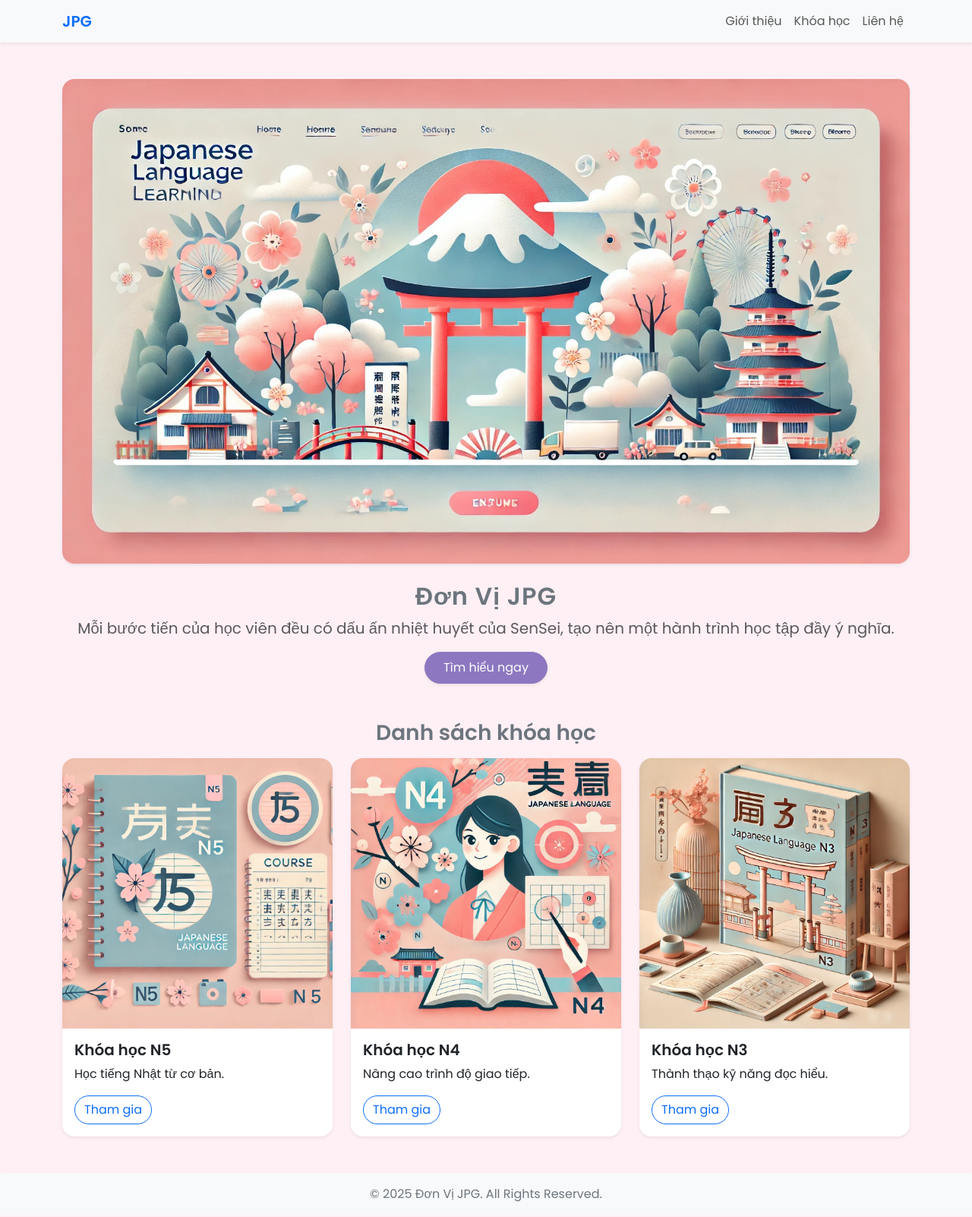
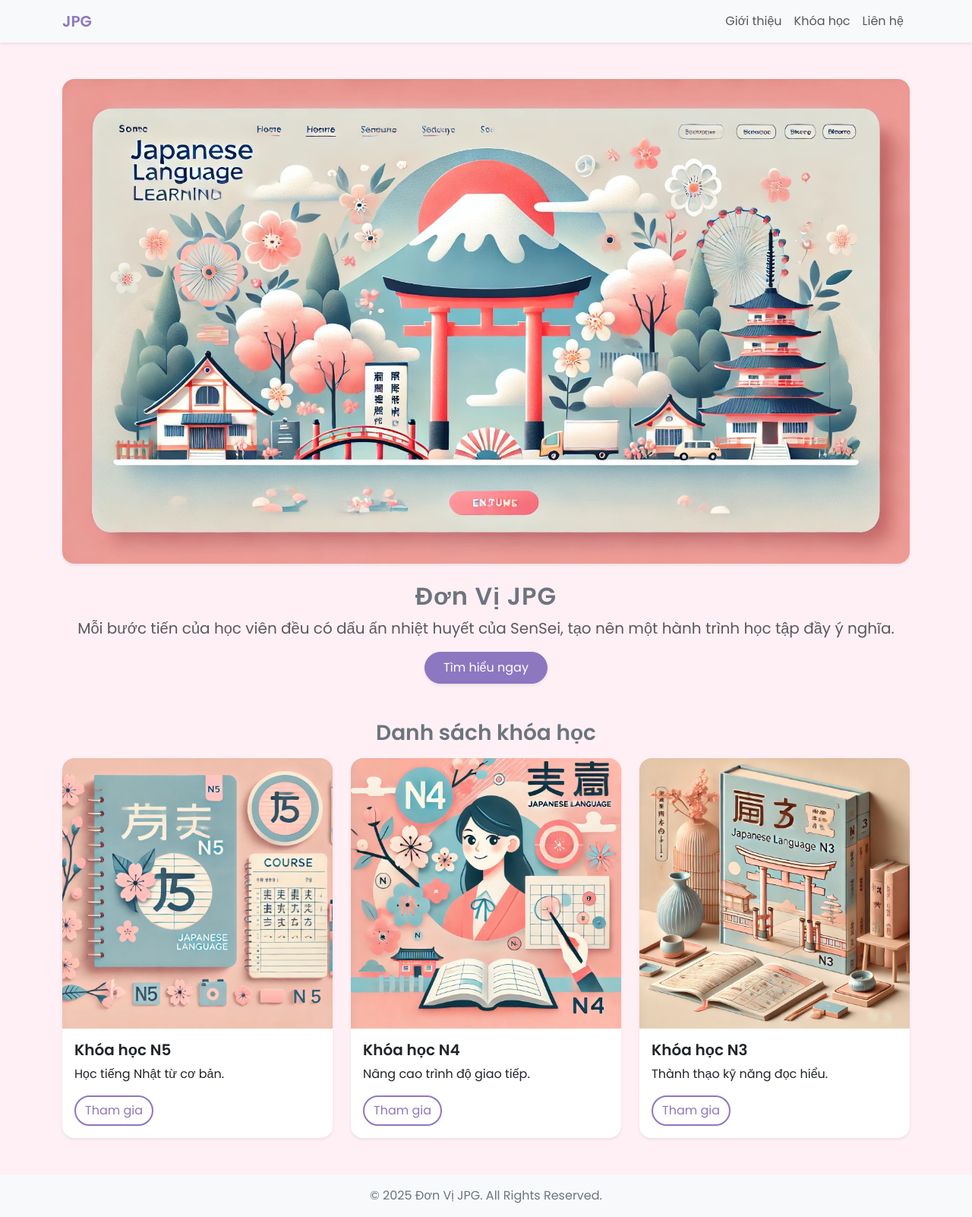
Before and after one commit to Nguyenthanhphat9991/JP, a React (Create React App) app: page / in a window 1280 px wide. Shown: the whole page at 76% size. Built offline with nearby package versions, Linux system fonts and the light colour scheme.

Commit message:
update test deploy

```diff
--- a/package.json
+++ b/package.json
@@ -2,7 +2,7 @@
   "name": "jp",
   "version": "0.1.0",
   "private": true,
-  "homepage": "https://nguyenthanhphat9991.github.io",
+  "homepage": "https://nguyenthanhphat9991.github.io/jp",
   "dependencies": {
     "@testing-library/dom": "^10.4.0",
     "@testing-library/jest-dom": "^6.6.3",
--- a/src/App.css
+++ b/src/App.css
@@ -1,3 +1,9 @@
+html, body {
+  height: 100%;
+  margin: 0;
+  padding: 0;
+}
+
 .App {
   text-align: center;
 }
@@ -42,12 +48,12 @@
   flex-direction: column;
   min-height: 100vh;
 }
-.app-container > *:not(:last-child) {
+
+.main-content {
   flex: 1;
 }
 
 
 footer {
-  padding: 10px;
-  /* ... */
+  margin-top: auto;
 }
--- a/src/App.js
+++ b/src/App.js
@@ -1,5 +1,4 @@
 import React from "react";
-import "bootstrap/dist/css/bootstrap.min.css";
 import { BrowserRouter as Router, Route, Routes } from "react-router-dom";
 import Home from "./pages/Home";
 import CourseDetail from "./pages/CourseDetail";
@@ -7,21 +6,39 @@ import LessonDetail from "./pages/LessonDetail";
 import Navbar from "./components/Navbar";
 import Footer from "./components/Footer";
 import LessonContent from "./pages/LessonContent";
-import 'bootstrap/dist/css/bootstrap.min.css';
-import QuizPage from "./pages/QuizPage"; // Giả sử bạn có 1 trang QuizPage
+import QuizPage from "./pages/QuizPage";
+
+import "./App.css";
+import "bootstrap/dist/css/bootstrap.min.css";
 
 const App = () => {
   return (
     <Router>
+      {/* .app-container bọc trực tiếp Navbar, main-content, Footer */}
+      <div className="app-container">
         <Navbar />
+
+        <div className="main-content">
           <Routes>
             <Route path="/" element={<Home />} />
             <Route path="/courses/:id" element={<CourseDetail />} />
-        <Route path="/courses/:courseId/:categoryId/lessons" element={<LessonDetail />} />
-        <Route path="/courses/:courseId/categories/:categoryId/lessons/:lessonId/lesson-content" element={<LessonContent />} />
-        <Route path="/courses/:courseId/categories/1/lessons/:lessonId/quiz" element={<QuizPage />} />
+            <Route
+              path="/courses/:courseId/:categoryId/lessons"
+              element={<LessonDetail />}
+            />
+            <Route
+              path="/courses/:courseId/categories/:categoryId/lessons/:lessonId/lesson-content"
+              element={<LessonContent />}
+            />
+            <Route
+              path="/courses/:courseId/categories/1/lessons/:lessonId/quiz"
+              element={<QuizPage />}
+            />
           </Routes>
+        </div>
+
         <Footer />
+      </div>
     </Router>
   );
 };
--- a/src/components/Flashcard.css
+++ b/src/components/Flashcard.css
@@ -74,7 +74,7 @@ h2 {
     text-align: center;
     color: #333;
     /* Nền hồng nhạt */
-    background: #8D77C0;
+    background: #FFEAF0;
     display: flex;
     flex-direction: column;
     justify-content: center;
@@ -104,7 +104,7 @@ h2 {
 /* Tiêu đề (từ vựng) */
 .flashcard-front h3 {
     margin-bottom: 0.5rem;
-    color: #fff;
+    color: #B53B5A;
     /* Màu hồng đậm hơn chữ thường */
     font-weight: 600;
 }
--- a/src/components/Flashcard.js
+++ b/src/components/Flashcard.js
@@ -1,28 +1,27 @@
-// Flashcard.jsx (hoặc đặt chung trong file)
+// Flashcard.js
 import React from "react";
 import "bootstrap/dist/css/bootstrap.min.css";
 import "./Flashcard.css";
 
-const Flashcard = ({ word, kanji, meaning, example, image }) => {
-
+const Flashcard = ({ word, kanji, meaning, image }) => {
   return (
-        <div className="flashcard">
+    <div className="flashcard minimal">
       <div className="flashcard-inner">
         {/* Mặt trước */}
         <div className="flashcard-front">
-                    <h3>
-                        {word} {kanji && `(${kanji})`}
-                    </h3>
-                    <p>
-                        <strong>Ý nghĩa:</strong> <i>{meaning}</i>
-                    </p>
-                    <p className="example">
-                        <strong>Ví dụ:</strong> <i dangerouslySetInnerHTML={{ __html: example }}></i>
-                    </p>
+          {/* Từ vựng */}
+          <h2 className="flashcard-word">{word}</h2>
+
+          {/* Kanji (nếu có) */}
+          {kanji && <p className="flashcard-kanji">{kanji}</p>}
+
+          {/* Nghĩa, nhưng KHÔNG có chữ “Ý nghĩa:” */}
+          <p className="flashcard-meaning">{meaning}</p>
         </div>
-                {/* Mặt sau */}
+
+        {/* Mặt sau (ảnh minh hoạ) */}
         <div className="flashcard-back">
-                    {/* Gọi ảnh từ /images/ + image */}
+          {/* Gọi ảnh từ thư mục /public/images/ */}
           <img src={`/images/${image}`} alt={word} />
         </div>
       </div>
--- a/src/components/Navbar.js
+++ b/src/components/Navbar.js
@@ -5,7 +5,13 @@ const Navbar = () => {
   return (
     <nav className="navbar navbar-expand-lg navbar-light bg-light shadow-sm">
       <div className="container">
-        <Link className="navbar-brand text-primary fw-bold" to="/">JPG</Link>
+        <Link
+          className="navbar-brand fw-bold"
+          to="/"
+          style={{ color: "#8D77C0" }}
+        >
+          JPG
+        </Link>
         <button
           className="navbar-toggler"
           type="button"
--- a/src/pages/CourseDetail.js
+++ b/src/pages/CourseDetail.js
@@ -62,6 +62,7 @@ const CourseDetail = () => {
         ))}
       </div>
     </div>
+
   );
 };
 
--- a/src/pages/Home.js
+++ b/src/pages/Home.js
@@ -1,4 +1,4 @@
-import { useEffect , React}   from "react";
+import { useEffect, React } from "react";
 import { Link, useLocation } from "react-router-dom";
 import banner from "../assets/images/banner.jpg";
 import course_n3 from "../assets/images/course_n3.jpg";
@@ -26,7 +26,7 @@ const Home = () => {
       <section className="text-center">
         <h2 className="text-secondary fw-bold">Đơn Vị JPG</h2>
         <p className="lead text-muted">
-        Mỗi bước tiến của học viên đều có dấu ấn nhiệt huyết của SenSei, tạo nên một hành trình học tập đầy ý nghĩa.
+          Mỗi bước tiến của học viên đều có dấu ấn nhiệt huyết của SenSei, tạo nên một hành trình học tập đầy ý nghĩa.
         </p>
         <button className="btn btn-primary rounded-pill px-4 py-2 shadow-sm transition">
           Tìm hiểu ngay
@@ -46,7 +46,9 @@ const Home = () => {
                 <div className="card-body">
                   <h5 className="card-title fw-bold">Khóa học {course.level}</h5>
                   <p className="card-text">{course.desc}</p>
-                  <Link to={course.link} className="btn btn-outline-primary rounded-pill transition">Tham gia</Link>
+                  <Link to={course.link} className="btn rounded-pill transition btn-outline-jpg">
+                    Tham gia
+                  </Link>
                 </div>
               </div>
             </div>
--- a/src/pages/style.css
+++ b/src/pages/style.css
@@ -3,3 +3,15 @@
     transform: scale(1.02);
     transition: all 0.3s ease-in-out;
 }
+
+.btn-outline-jpg {
+    color: #8D77C0 !important;
+    border: 2px solid #8D77C0 !important;
+    background-color: transparent;
+    transition: all 0.3s ease;
+  }
+  .btn-outline-jpg:hover {
+    color: #fff !important;
+    background-color: #8D77C0 !important;
+    border-color: #8D77C0 !important;
+  }
```
Lines whose indentation alone changed are shown as unchanged.
